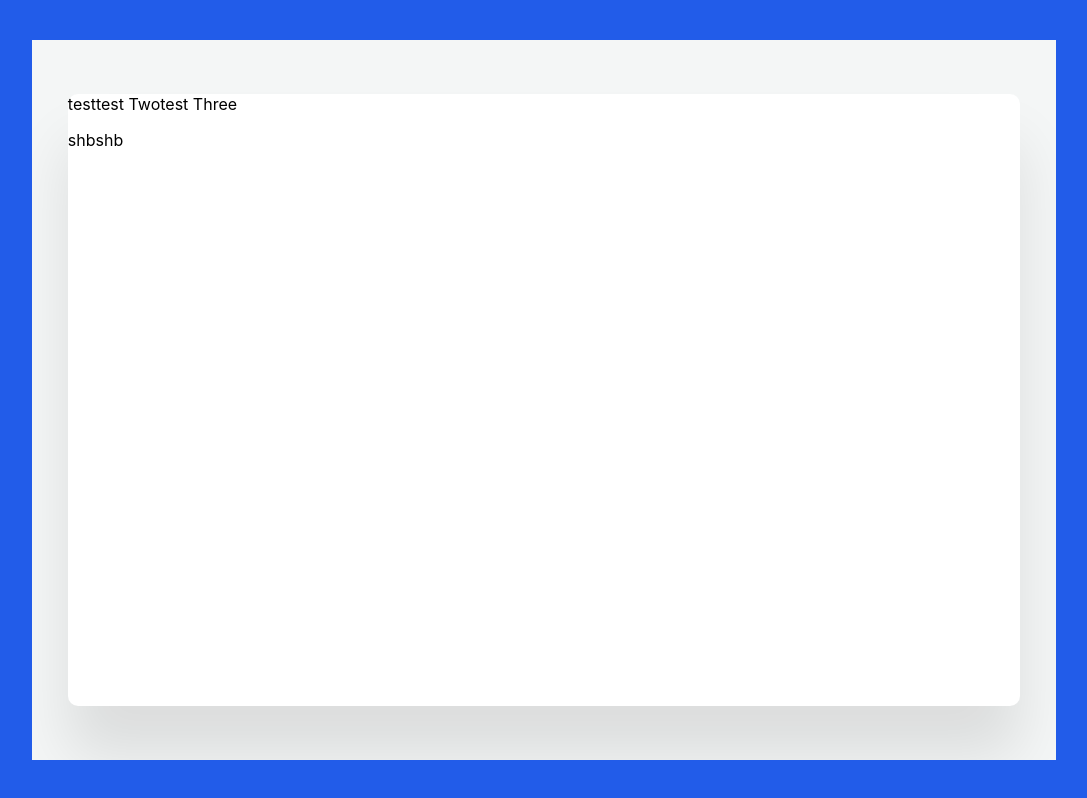
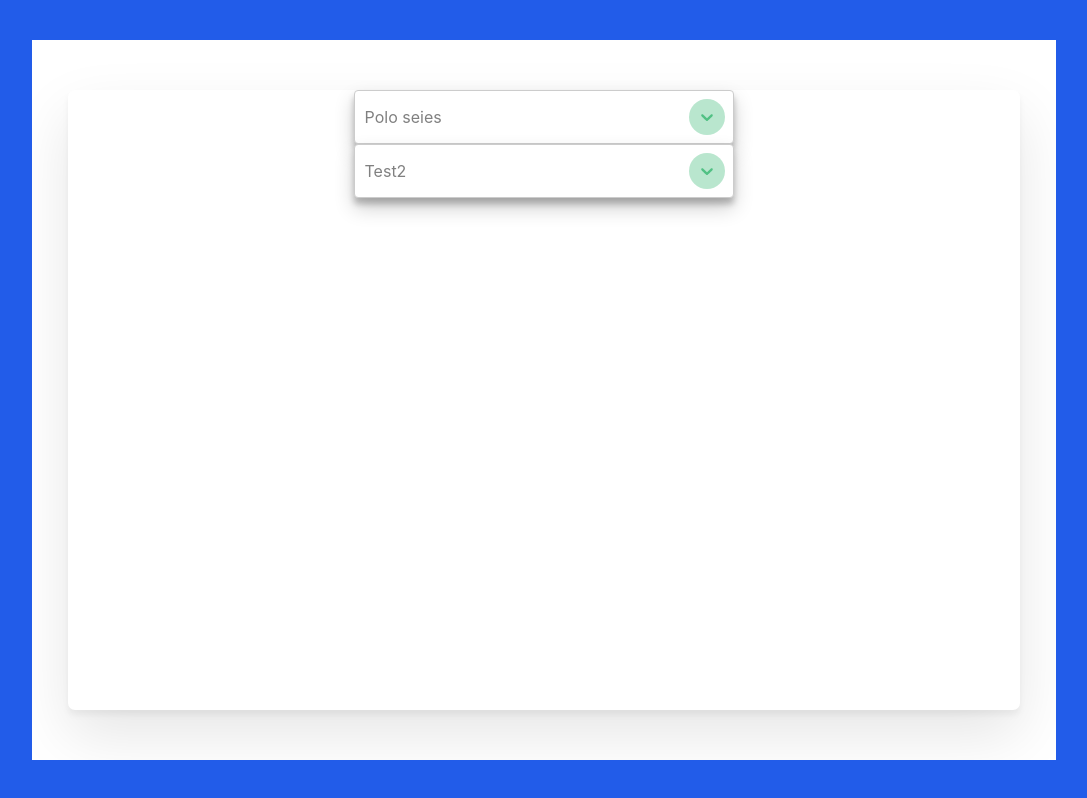
Before and after one commit to UPLukeet/Good-energy-shopping, a React (Create React App) app: page / in a window 1280 px wide. Shown: the whole page, without its empty margins (96-1183 px from the left). Built offline with nearby package versions, Linux system fonts and the light colour scheme.

Commit message:
Added drop down selecters and some css styling

```diff
--- a/package.json
+++ b/package.json
@@ -10,6 +10,7 @@
     "react": "^17.0.1",
     "react-dom": "^17.0.1",
     "react-scripts": "4.0.0",
+    "react-select": "^3.1.0",
     "web-vitals": "^0.2.4"
   },
   "scripts": {
--- a/src/App.scss
+++ b/src/App.scss
@@ -5,6 +5,7 @@ html, body, #root, .App {
 .App {
 height: 100%;
 width: 100%;
+background: #225CE9;
 }
 
 @import "./Styling/poloFinder";
--- a/src/Components/poloFinder.js
+++ b/src/Components/poloFinder.js
@@ -1,16 +1,58 @@
 import React, { useState } from "react";
 import Data from "./polo-variants.json";
+import Select from "react-select";
 
 function PoloFinder() {
+  const [selectedOption, setSelectedOption] = useState(null);
+  const [series, setSeries] = useState(null);
+
+  const options = [
+    { value: "chocolate", label: "Chocolate" },
+    { value: "strawberry", label: "Strawberry" },
+    { value: "vanilla", label: "Vanilla" },
+  ];
+
+  const seriesOptions = [
+    { value: "1", label: "1" },
+    { value: "2", label: "2" },
+    { value: "3", label: "3" },
+    { value: "4", label: "4" },
+    { value: "5", label: "5" },
+    { value: "6", label: "6" },
+  ];
+
+  const colourStyles = {
+    option: (provided, state) => ({
+      ...provided,
+      color: state.isSelected ? 'white' : 'black',
+      background: state.isSelected ? '#51C184' : 'white',
+      padding: 20,
+    }),
+  }
+
   return (
     <div className="PF_Container">
       <div className="PF_Box">
         <div className="PF_Content">
           <div className="PF_Input"></div>
-          <label>test</label>
-          <label>test Two</label>
-          <label>test Three</label>
-          <p>shbshb</p>
+          <Select
+            className={"poloOption_container"}
+            classNamePrefix={"poloOptions"}
+            defaultValue={series}
+            onChange={setSeries}
+            options={seriesOptions}
+            styles={colourStyles}
+            placeholder={"Polo seies"}
+          />
+          <Select
+            className={"poloOption_container"}
+            classNamePrefix={"poloOptions"}
+            defaultValue={selectedOption}
+            onChange={setSelectedOption}
+            options={options}
+            styles={colourStyles}
+            placeholder={"Test2"}
+          />
         </div>
       </div>
     </div>
--- a/src/Styling/_poloFinder.scss
+++ b/src/Styling/_poloFinder.scss
@@ -2,32 +2,52 @@
     height: 100%;
     width: 100%;
     display: flex;
-    background: #225CE9;
 
     .PF_Box {
         height: 90%;
         width: 80%;
         margin: auto;
-        background: #F4F6F6;
+        background: #FFFFFF;
         display: flex;
         overflow: hidden;
 
         .PF_Content {
+            flex-direction: row;
             margin: auto;
-            height: 85%;
+            height: 86%;
             width: 93%;
-            border-radius: 10px;
+            border-radius: 7px;
             background: #FFFFFF;
-            box-shadow: 0 50px 60px rgba(0,0,0,0.10);
+            box-shadow: 0 25px 60px rgba(0, 0, 0, 0.10), 0 5px 6px rgba(0, 0, 0, 0.05);
 
-            .PF_Input {
-                display: flex;
-                flex-direction: column;
-                label{
-                    margin-left: auto;
-                    margin-right: auto;
+            .poloOption_container {
+                width: 40%;
+                margin: auto;
+
+                .poloOptions__control {
+                    box-shadow: 0 10px 20px rgba(0, 0, 0, 0.19), 0 6px 6px rgba(0, 0, 0, 0.23);
+
+                    .poloOptions__indicators {
+                        border-radius: 50%;
+                        background: rgba(81, 193, 132, 0.4);
+                        margin: 8px;
+
+                        svg {
+                            color: #51C184;
+                        }
+
+                        .poloOptions__indicator-separator {
+                            display: none;
+                        }
+                    }
+                }
+
+                .poloOptions__option:hover {
+                    color: white;
+                    background-color: rgba(81, 193, 132, 0.6);
                 }
             }
+
         }
     }
 }
```
Also changed, not shown: 1 other file (tests, documents, lock files or other folders).
